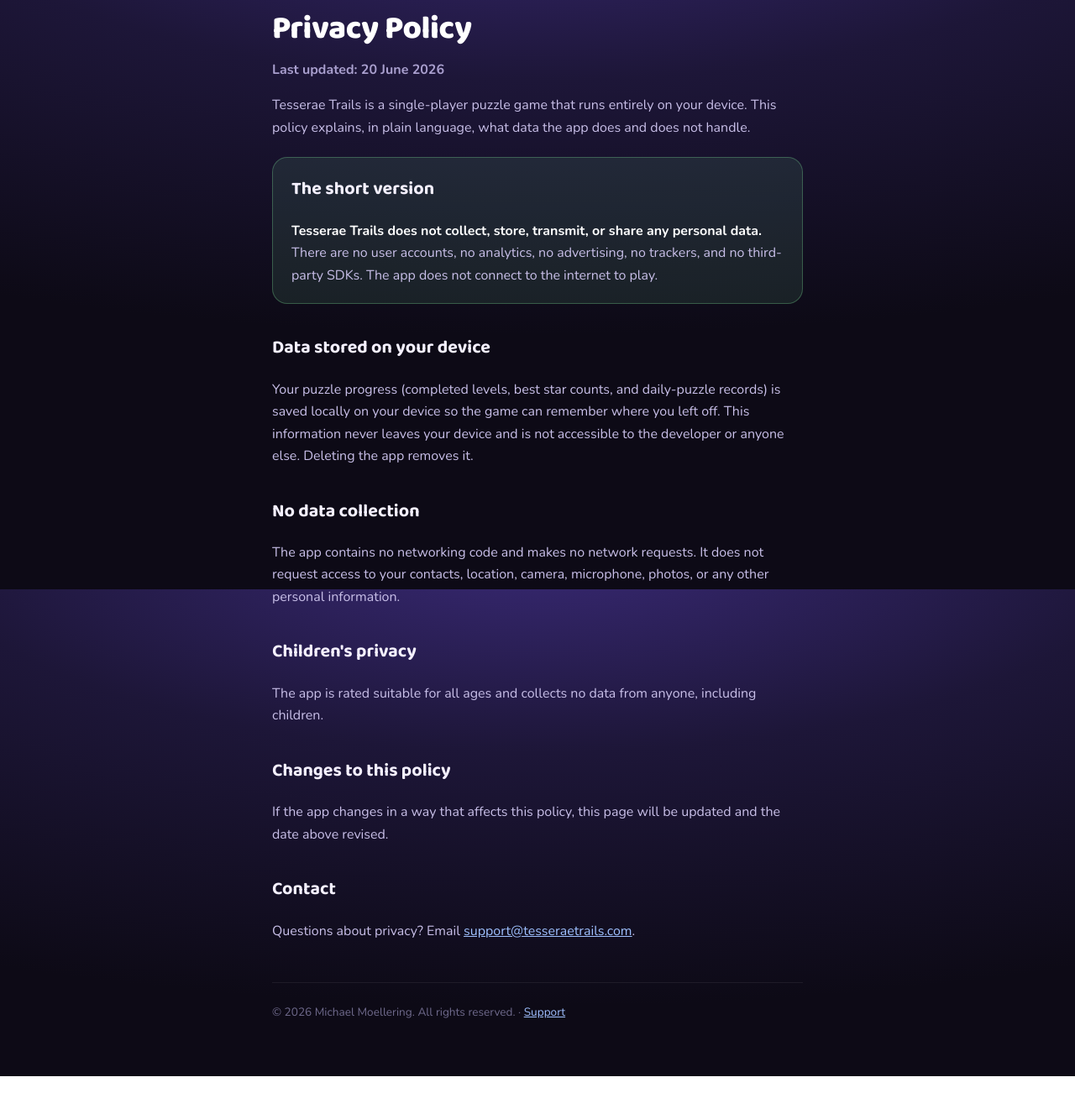
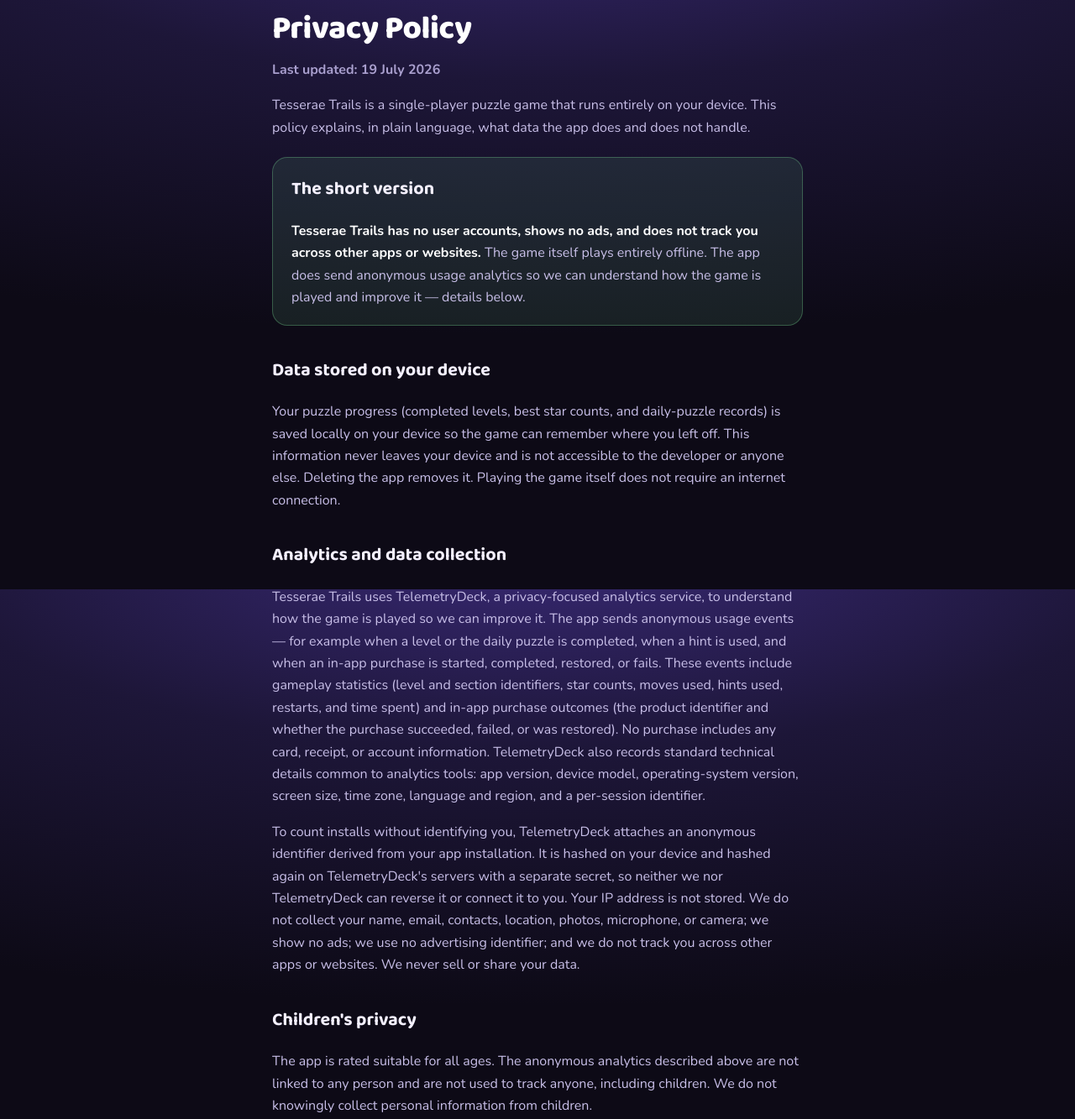
Before and after one commit to mjjmoellering/tesserae-trails-site, a plain HTML site: page privacy.html in a window 1280 px wide. Shown: the part 98-1431 px from the top of the page at 84% size. Before the commit the page ends 1380 px from the top, so only its background shows below. Drawn offline with nearby package versions, Linux system fonts and the light colour scheme.

Commit message:
Disclose the TelemetryDeck analytics in the privacy policy
The live policy said the app had no analytics, no third-party SDKs and made no network requests. Since 1.5 ships live TelemetryDeck, that contradicted both PrivacyInfo.xcprivacy and the App Store Connect privacy label (Product Interaction, Purchase History, Device ID -- all Not Linked, Not Used for Tracking).

Adds an Analytics and data collection section, corrects the summary and children's-privacy wording, and softens the homepage "no tracking" and "entirely offline" taglines to "no cross-app tracking" and "plays offline."

```diff
--- a/privacy.html
+++ b/privacy.html
@@ -4,7 +4,7 @@
 <meta charset="utf-8">
 <meta name="viewport" content="width=device-width, initial-scale=1">
 <title>Tesserae Trails — Privacy Policy</title>
-<meta name="description" content="Privacy policy for Tesserae Trails. The app collects no data and plays entirely offline.">
+<meta name="description" content="Privacy policy for Tesserae Trails. No accounts, no ads, no cross-app tracking — just anonymous analytics.">
 <link rel="preconnect" href="https://fonts.googleapis.com">
 <link rel="preconnect" href="https://fonts.gstatic.com" crossorigin>
 <link href="https://fonts.googleapis.com/css2?family=Baloo+2:wght@600;700;800&family=Nunito:wght@400;600;700&display=swap" rel="stylesheet">
@@ -34,32 +34,50 @@
   <div class="wrap">
     <a class="home" href="index.html"><img src="assets/tiles/purple.png" alt="">Tesserae Trails</a>
     <h1>Privacy Policy</h1>
-    <p class="sub">Last updated: 20 June 2026</p>
+    <p class="sub">Last updated: 19 July 2026</p>
 
     <p>Tesserae Trails is a single-player puzzle game that runs entirely on your device.
     This policy explains, in plain language, what data the app does and does not handle.</p>
 
     <div class="highlight">
       <h2 style="margin-top:1rem;">The short version</h2>
-      <p><strong>Tesserae Trails does not collect, store, transmit, or share any personal
-      data.</strong> There are no user accounts, no analytics, no advertising, no trackers,
-      and no third-party SDKs. The app does not connect to the internet to play.</p>
+      <p><strong>Tesserae Trails has no user accounts, shows no ads, and does not track
+      you across other apps or websites.</strong> The game itself plays entirely offline.
+      The app does send anonymous usage analytics so we can understand how the game is
+      played and improve it &mdash; details below.</p>
     </div>
 
     <h2>Data stored on your device</h2>
     <p>Your puzzle progress (completed levels, best star counts, and daily-puzzle records)
     is saved locally on your device so the game can remember where you left off. This
     information never leaves your device and is not accessible to the developer or anyone
-    else. Deleting the app removes it.</p>
+    else. Deleting the app removes it. Playing the game itself does not require an internet
+    connection.</p>
 
-    <h2>No data collection</h2>
-    <p>The app contains no networking code and makes no network requests. It does not
-    request access to your contacts, location, camera, microphone, photos, or any other
-    personal information.</p>
+    <h2>Analytics and data collection</h2>
+    <p>Tesserae Trails uses TelemetryDeck, a privacy-focused analytics service, to
+    understand how the game is played so we can improve it. The app sends anonymous usage
+    events &mdash; for example when a level or the daily puzzle is completed, when a hint is
+    used, and when an in-app purchase is started, completed, restored, or fails. These
+    events include gameplay statistics (level and section identifiers, star counts, moves
+    used, hints used, restarts, and time spent) and in-app purchase outcomes (the product
+    identifier and whether the purchase succeeded, failed, or was restored). No purchase
+    includes any card, receipt, or account information. TelemetryDeck also records standard
+    technical details common to analytics tools: app version, device model, operating-system
+    version, screen size, time zone, language and region, and a per-session identifier.</p>
+
+    <p>To count installs without identifying you, TelemetryDeck attaches an anonymous
+    identifier derived from your app installation. It is hashed on your device and hashed
+    again on TelemetryDeck's servers with a separate secret, so neither we nor TelemetryDeck
+    can reverse it or connect it to you. Your IP address is not stored. We do not collect
+    your name, email, contacts, location, photos, microphone, or camera; we show no ads; we
+    use no advertising identifier; and we do not track you across other apps or websites. We
+    never sell or share your data.</p>
 
     <h2>Children's privacy</h2>
-    <p>The app is rated suitable for all ages and collects no data from anyone, including
-    children.</p>
+    <p>The app is rated suitable for all ages. The anonymous analytics described above are
+    not linked to any person and are not used to track anyone, including children. We do not
+    knowingly collect personal information from children.</p>
 
     <h2>Changes to this policy</h2>
     <p>If the app changes in a way that affects this policy, this page will be updated and
```
Also changed, not shown: index.html (+4 -4 lines).
